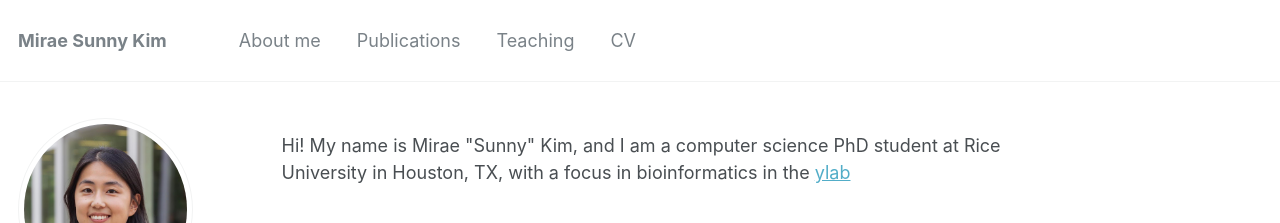
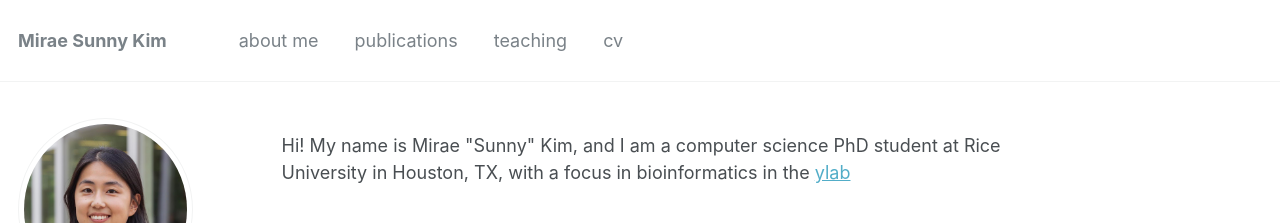
Before and after one commit to miraesunnykim/miraesunnykim.github.io, a Jekyll site: the page built from _pages/index.html, in a window 1280 px wide. Shown: the top 223 px of the page. Built offline with Jekyll 4.4.1, drawn with Linux system fonts in a browser that asks for light colours; some web fonts are replaced; comment, search, counter and statistics services are not loaded.

```diff
--- a/_data/navigation.yml
+++ b/_data/navigation.yml
@@ -1,15 +1,15 @@
 # main links links
 main:
-  - title: "About me"
+  - title: "about me"
     url: /about/
 
-  - title: "Publications"
+  - title: "publications"
     url: /publications/
 
   # - title: "Talks"
   #   url: /talks/
 
-  - title: "Teaching"
+  - title: "teaching"
     url: /teaching/
 
   # - title: "Blog Posts"
@@ -17,5 +17,5 @@ main:
 
   # - title: <a href="https://miraesunnykim.github.io/files/cv.pdf" target="_blank">CV</a>
 
-  - title: "CV"
+  - title: "cv"
     url: https://miraesunnykim.github.io/files/cv.pdf
```
